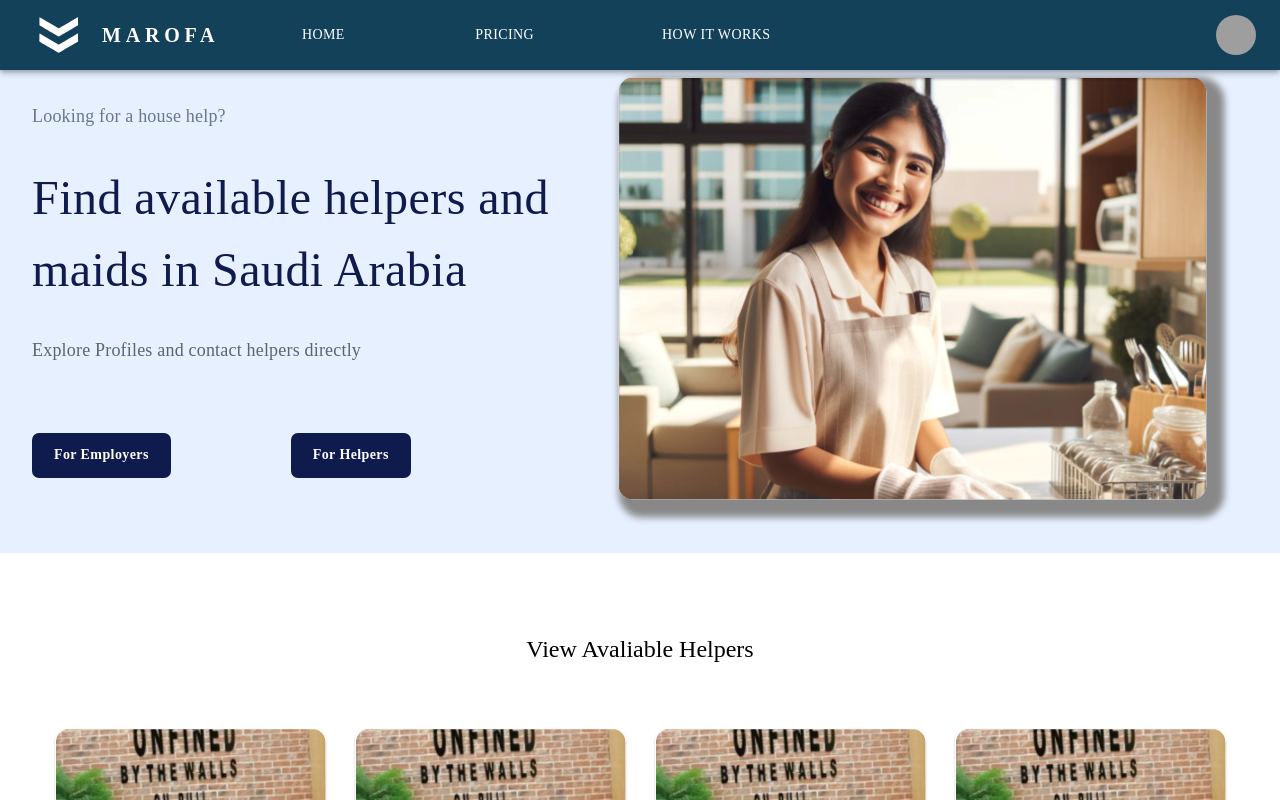
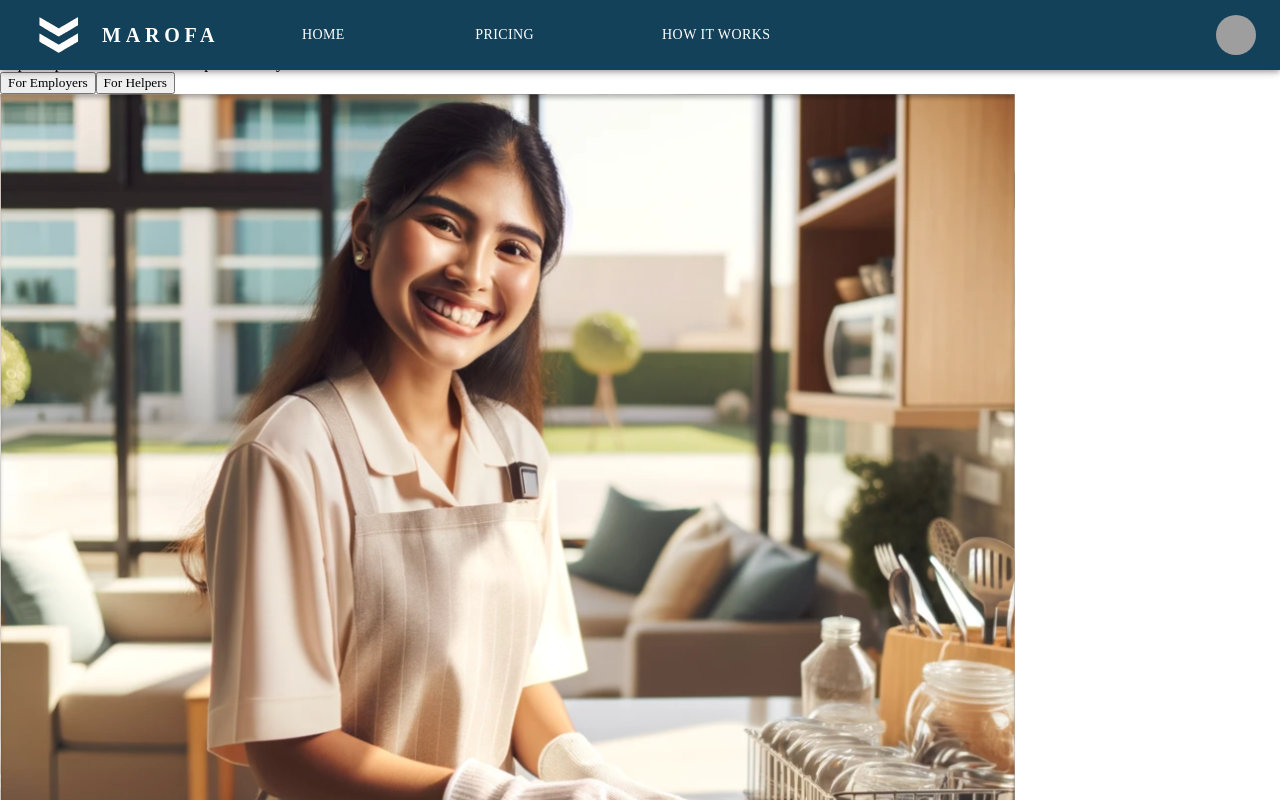
Before and after one commit to HriGrit/Marofa, a React (Vite) app in the folder client/: page / in a window 1280 px wide. Shown: the top 800 px of the page. Built offline with nearby package versions, Linux system fonts and the light colour scheme; grey boxes are pictures that could not be loaded; a web font is replaced by a local one.

Commit message:
deleted HERO T_T

```diff
--- a/client/src/App.css
+++ b/client/src/App.css
@@ -2,17 +2,10 @@
   font-family: 'Neosans';
   margin: 0;
 
-  .lady {
-    margin-top: 30px;
-    margin-bottom: 30px;
-    transform: scale(0.9);
-    box-shadow: 10px 10px 8px 10px #888888;
-
+  .blue {
+    margin-top: 70px;
   }
 
-  .custom-button {
-    white-space: nowrap;
-  }
 
 
 }
--- a/client/src/components/Body/Lady.jsx
+++ b/client/src/components/Body/Lady.jsx
@@ -4,7 +4,7 @@ const StyledLogo = styled('img')({});
 import logo from "../../assets/landingpagefemale.svg";
 
 const Logo = (props) => {
-    return <StyledLogo className="lady" src={logo} alt="Logo" width={"100%"}{...props} sx={{ position: "relative", borderRadius: '16px', mr: { sm: "16px", md: "18px" } }} />;
+    return <StyledLogo className="lady" src={logo} alt="Logo" width={"100%"}{...props} sx={{ position: "relative", mr: { sm: "16px", md: "18px" } }} />;
 };
 
 
--- a/client/src/components/Hero/Hero.jsx
+++ b/client/src/components/Hero/Hero.jsx
@@ -1,117 +1,22 @@
 import ladyImg from "../../assets/landingpagefemale.svg";
-import { Box, Button, styled, Typography } from "@mui/material";
-import { Container } from "@mui/system";
 import React from "react";
-import CustomButton from "./CustomButton";
-import Lady from "../Body/Lady";
-import { left } from "@popperjs/core";
 
 const Hero = () => {
-  const CustomBox = styled(Box)(({ theme }) => ({
-    fontFamily: 'NeoSans',
-    display: "flex",
-    justifyContent: "center",
-    gap: theme.spacing(5),
-    marginTop: theme.spacing(3),
-    marginLeft: theme.spacing(4),
-    marginRight: theme.spacing(4),
-    marginBottom: theme.spacing(3),
-    [theme.breakpoints.down("md")]: {
-      flexDirection: "column",
-      alignItems: "center",
-      textAlign: "center",
-    },
-  }));
-
-  const Title = styled(Typography)(({ theme }) => ({
-    fontFamily: "Neosans",
-    fontSize: "64px",
-    color: "#000336",
-    fontWeight: "bold",
-    margin: theme.spacing(4, 0, 4, 0),
-    [theme.breakpoints.down("sm")]: {
-      fontSize: "40px",
-    },
-  }));
-
   return (
-    <Box sx={{ backgroundColor: "#E6F0FF", }}>
-      <Container maxWidth="100%" disableGutters >
-        <CustomBox>
-          <Box sx={{ flex: "1" }}
-          >
-            <Typography
-
-              variant="body2"
-              sx={{
-                fontFamily: "Neosans",
-                fontSize: "18px",
-
-                color: "#687690",
-                fontWeight: "500",
-                mt: 10,
-              }}
-            >
-              Looking for a house help?
-            </Typography>
-            <Title sx={{
-              fontFamily: "Neosans",
-              fontSize: { xs: "36px", lg: "48px", xl: "96px" },
-              color: "#0F1B4C",
-              fontWeight: "500",
-            }}>
-              Find available helpers and maids in Saudi Arabia
-            </Title>
-            <Typography
-              variant="body2"
-              sx={{ fontFamily: "Neosans", fontSize: { xs: "16px", lg: "18px" }, color: "#5A6473", my: "4" }}
-            >
-              Explore Profiles and contact helpers directly
-            </Typography>
-            <Box sx={{
-              display: {
-                sm: 'block', md: 'flex', lg: 'flex',
-                justifyContent: 'flex-start',
-                marginTop: '50px',
-                marginBottom: '20px'
-              }
-            }}>
-              <CustomButton
-                className="button"
-                backgroundColor="#0F1B4C"
-                color="#fff"
-                buttonText="For Employers"
-                heroBtn={true}
-              />
-              <CustomButton
-                className="button"
-                backgroundColor="#0F1B4C"
-                color="#fff"
-                buttonText="For Helpers"
-                heroBtn={true}
-                sx={{ marginLeft: '120px' }}
-              />
-            </Box>
-          </Box>
-
-
-          <Box sx={{
-            flex: "1.25",
-            display: 'flex',
-            justifyContent: 'center',
-            alignItems: 'center',
-            width: 'auto',
-            height: 'auto',
-
-
-
-          }}>
-            <Lady sx={{ height: 'auto', maxWidthWidth: 'auto' }} />
-          </Box>
-
-        </CustomBox>
-      </Container>
-    </Box >
+    <section className="flex flex-col md:flex-row items-center bg-gray-100 p-4 md:p-8">
+      <div className="flex-1 space-y-4">
+        <h1 className="text-2xl md:text-3xl font-bold text-gray-800">Looking for a House help?</h1>
+        <h2 className="text-xl md:text-2xl text-gray-700">Find available helpers and maids in Saudi Arabia</h2>
+        <p className="text-gray-600">Explore profiles and contact helpers directly</p>
+        <div className="flex flex-col sm:flex-row space-y-2 sm:space-y-0 sm:space-x-2">
+          <button className="px-4 py-2 bg-blue-500 text-white rounded hover:bg-blue-600 transition duration-300">For Employers</button>
+          <button className="px-4 py-2 bg-green-500 text-white rounded hover:bg-green-600 transition duration-300">For Helpers</button>
+        </div>
+      </div>
+      <div className="flex-1 mt-8 md:mt-0">
+        <img src={ladyImg} alt="House helper" className="w-full h-auto" />
+      </div>
+    </section>
   );
 };
 
```
